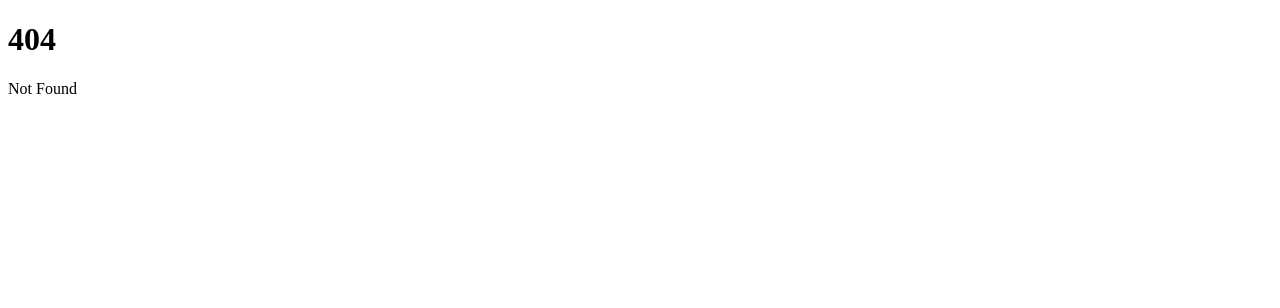
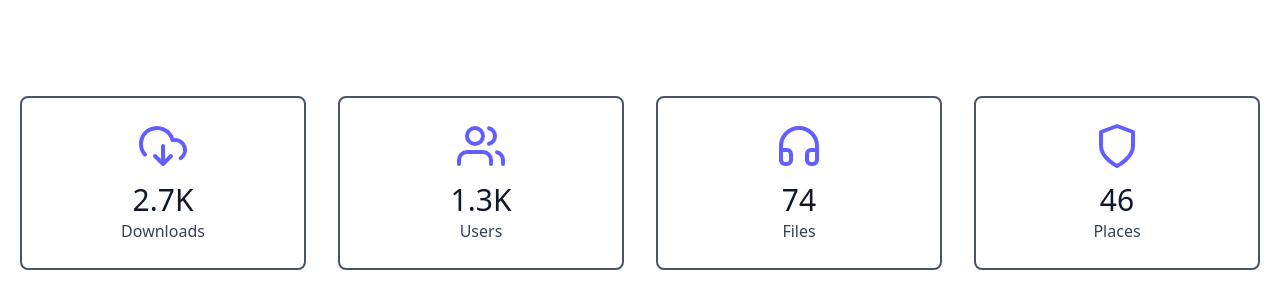
Before and after one commit to sternix/svelte5-examples, a SvelteKit app in the folder ornekler/: page /tailwind/scale in a window 1280 px wide. Before the commit this address had no page. Shown: the top 308 px of the page. Built offline with nearby package versions, Linux system fonts and the light colour scheme.

Commit message:
tailwind scale örneği eklendi

```diff
--- a/ornekler/src/routes/tailwind/+page.svelte
+++ b/ornekler/src/routes/tailwind/+page.svelte
@@ -6,5 +6,6 @@
         <li><a href="/tailwind/container">Container</a></li>
         <li><a href="/tailwind/cesitli">Çeşitli</a></li>
         <li><a href="/tailwind/cesitli/sidebar">Sidebar</a></li>
+        <li><a href="/tailwind/scale">Scale</a></li>
     </ul>
 </nav>
--- /dev/null
+++ b/ornekler/src/routes/tailwind/scale/+page.svelte
@@ -0,0 +1,100 @@
+<!-- https://codepen.io/muratbenli/pen/jOWJaZy?editors=1010 -->
+<section class="text-gray-700">
+    <div class="container px-5 py-24 mx-auto">
+        <div class="flex -m-4 text-center">
+            <div class="p-4 md:w-1/4 sm:w-1/2 w-full">
+                <div
+                    class="border-2 border-gray-600 px-4 py-6 rounded-lg transform transition duration-500 hover:scale-110"
+                >
+                    <svg
+                        fill="none"
+                        stroke="currentColor"
+                        stroke-linecap="round"
+                        stroke-linejoin="round"
+                        stroke-width="2"
+                        class="text-indigo-500 w-12 h-12 mb-3 inline-block"
+                        viewBox="0 0 24 24"
+                    >
+                        <path d="M8 17l4 4 4-4m-4-5v9"></path>
+                        <path
+                            d="M20.88 18.09A5 5 0 0018 9h-1.26A8 8 0 103 16.29"
+                        ></path>
+                    </svg>
+                    <h2 class="font-medium text-3xl text-gray-900">2.7K</h2>
+                    <p class="leading-relaxed">Downloads</p>
+                </div>
+            </div>
+
+            <div class="p-4 md:w-1/4 sm:w-1/2 w-full">
+                <div
+                    class="border-2 border-gray-600 px-4 py-6 rounded-lg transform transition duration-500 hover:scale-110"
+                >
+                    <svg
+                        fill="none"
+                        stroke="currentColor"
+                        stroke-linecap="round"
+                        stroke-linejoin="round"
+                        stroke-width="2"
+                        class="text-indigo-500 w-12 h-12 mb-3 inline-block"
+                        viewBox="0 0 24 24"
+                    >
+                        <path d="M17 21v-2a4 4 0 00-4-4H5a4 4 0 00-4 4v2"
+                        ></path>
+                        <circle cx="9" cy="7" r="4"></circle>
+                        <path d="M23 21v-2a4 4 0 00-3-3.87m-4-12a4 4 0 010 7.75"
+                        ></path>
+                    </svg>
+
+                    <h2 class="font-medium text-3xl text-gray-900">1.3K</h2>
+                    <p class="leading-relaxed">Users</p>
+                </div>
+            </div>
+
+            <div class="p-4 md:w-1/4 sm:w-1/2 w-full">
+                <div
+                    class="border-2 border-gray-600 px-4 py-6 rounded-lg transform transition duration-500 hover:scale-110"
+                >
+                    <svg
+                        fill="none"
+                        stroke="currentColor"
+                        stroke-linecap="round"
+                        stroke-linejoin="round"
+                        stroke-width="2"
+                        class="text-indigo-500 w-12 h-12 mb-3 inline-block"
+                        viewBox="0 0 24 24"
+                    >
+                        <path d="M3 18v-6a9 9 0 0118 0v6"></path>
+                        <path
+                            d="M21 19a2 2 0 01-2 2h-1a2 2 0 01-2-2v-3a2 2 0 012-2h3zM3 19a2 2 0 002 2h1a2 2 0 002-2v-3a2 2 0 00-2-2H3z"
+                        ></path>
+                    </svg>
+
+                    <h2 class="font-medium text-3xl text-gray-900">74</h2>
+                    <p class="leading-relaxed">Files</p>
+                </div>
+            </div>
+
+            <div class="p-4 md:w-1/4 sm:w-1/2 w-full">
+                <div
+                    class="border-2 border-gray-600 px-4 py-6 rounded-lg transform transition duration-500 hover:scale-110"
+                >
+                    <svg
+                        fill="none"
+                        stroke="currentColor"
+                        stroke-linecap="round"
+                        stroke-linejoin="round"
+                        stroke-width="2"
+                        class="text-indigo-500 w-12 h-12 mb-3 inline-block"
+                        viewBox="0 0 24 24"
+                    >
+                        <path d="M12 22s8-4 8-10V5l-8-3-8 3v7c0 6 8 10 8 10z"
+                        ></path>
+                    </svg>
+
+                    <h2 class="font-medium text-3xl text-gray-900">46</h2>
+                    <p class="leading-relaxed">Places</p>
+                </div>
+            </div>
+        </div>
+    </div>
+</section>
```
